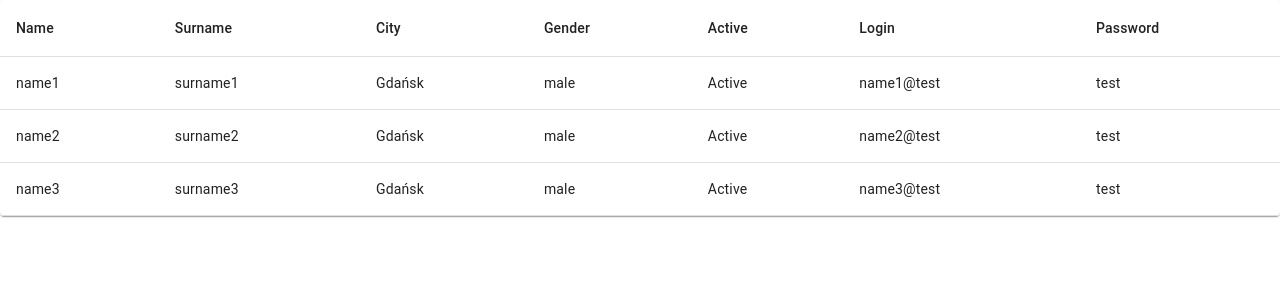
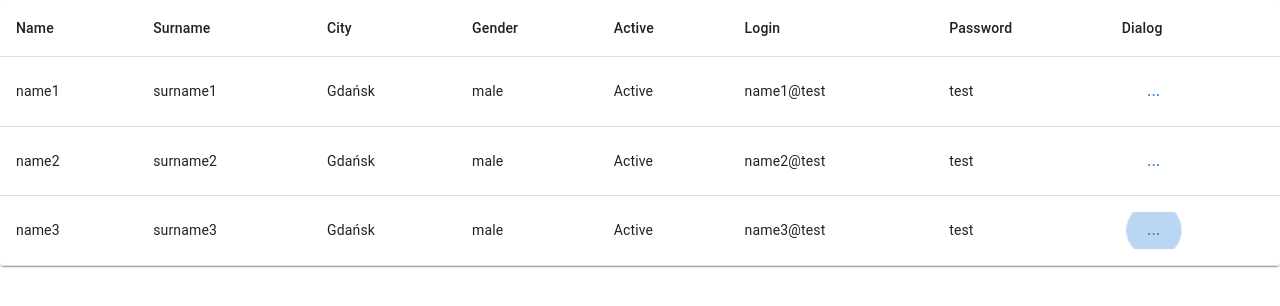
Before and after one commit to mierzvoj/app-state-project, a React (Create React App) app: page /users/list in a window 1280 px wide. Shown: the top 306 px of the page. Built offline with nearby package versions, Linux system fonts and the light colour scheme.

Commit message:
dialog introduced

```diff
--- /dev/null
+++ b/src/pages/Users/UserDialog/UserDialog.tsx
@@ -0,0 +1,39 @@
+import Button from "@mui/material/Button";
+import Dialog from "@mui/material/Dialog";
+import DialogActions from "@mui/material/DialogActions";
+import DialogContent from "@mui/material/DialogContent";
+import DialogContentText from "@mui/material/DialogContentText";
+import DialogTitle from "@mui/material/DialogTitle";
+import * as React from "react";
+
+export default function UserDialog({
+  open,
+  onClose,
+}: {
+  open: boolean;
+  onClose: () => void;
+}) {
+  return (
+    <div>
+      <Dialog
+        open={open}
+        onClose={onClose}
+        aria-labelledby="alert-dialog-title"
+        aria-describedby="alert-dialog-description"
+      >
+        <DialogTitle id="alert-dialog-title">{"Test dialog title"}</DialogTitle>
+        <DialogContent>
+          <DialogContentText id="alert-dialog-description">
+            Test dialog...
+          </DialogContentText>
+        </DialogContent>
+        <DialogActions>
+          <Button onClick={onClose} autoFocus>
+            Cancel
+          </Button>
+          <Button onClick={onClose}>Apply</Button>
+        </DialogActions>
+      </Dialog>
+    </div>
+  );
+}
--- a/src/pages/Users/UsersList/UsersList.tsx
+++ b/src/pages/Users/UsersList/UsersList.tsx
@@ -1,3 +1,4 @@
+import Button from "@mui/material/Button";
 import Paper from "@mui/material/Paper";
 import Table from "@mui/material/Table";
 import TableBody from "@mui/material/TableBody";
@@ -5,14 +6,28 @@ import TableCell from "@mui/material/TableCell";
 import TableContainer from "@mui/material/TableContainer";
 import TableHead from "@mui/material/TableHead";
 import TableRow from "@mui/material/TableRow";
+import React from "react";
 import { useNavigate } from "react-router-dom";
+import UserDialog from "../UserDialog/UserDialog";
 import { UsersContext } from "../Users";
 import "./UsersList.css";
 
 const UsersList = () => {
   const navigate = useNavigate();
+  const [open, setOpen] = React.useState(false);
 
-  const handleClick = (
+  const handleClickOpen = (
+    event: React.MouseEvent<HTMLButtonElement, MouseEvent>
+  ) => {
+    event.stopPropagation();
+    setOpen(true);
+  };
+
+  const handleClose = () => {
+    setOpen(false);
+  };
+
+  const handleRowDoubleClick = (
     event: React.MouseEvent<HTMLTableRowElement, MouseEvent>,
     index: number
   ) => {
@@ -33,13 +48,14 @@ const UsersList = () => {
                 <TableCell className="header">Active</TableCell>
                 <TableCell className="header">Login</TableCell>
                 <TableCell className="header">Password</TableCell>
+                <TableCell className="header">Dialog</TableCell>
               </TableRow>
             </TableHead>
             <TableBody>
               {context.users.map((row, index) => (
                 <TableRow
                   key={index}
-                  onClick={(event) => handleClick(event, index)}
+                  onDoubleClick={(event) => handleRowDoubleClick(event, index)}
                 >
                   <TableCell component="th" scope="row">
                     {row.name}
@@ -50,6 +66,15 @@ const UsersList = () => {
                   <TableCell>{row.active ? "Active" : "Inactive"}</TableCell>
                   <TableCell>{row.email}</TableCell>
                   <TableCell>{row.password}</TableCell>
+                  <TableCell>
+                    <Button
+                      onClick={(event) => handleClickOpen(event)}
+                      autoFocus
+                    >
+                      ...
+                    </Button>
+                    <UserDialog open={open} onClose={handleClose}></UserDialog>
+                  </TableCell>
                 </TableRow>
               ))}
             </TableBody>
```
